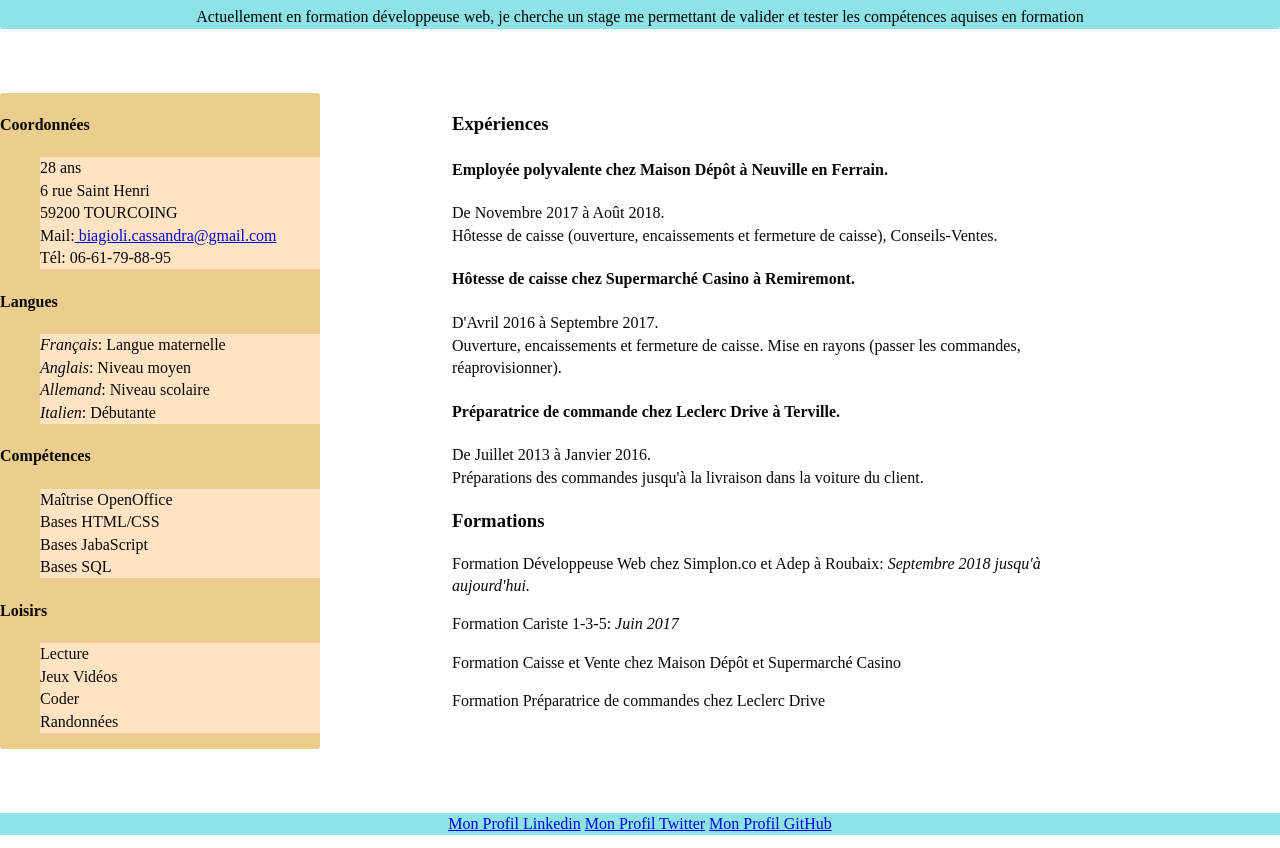
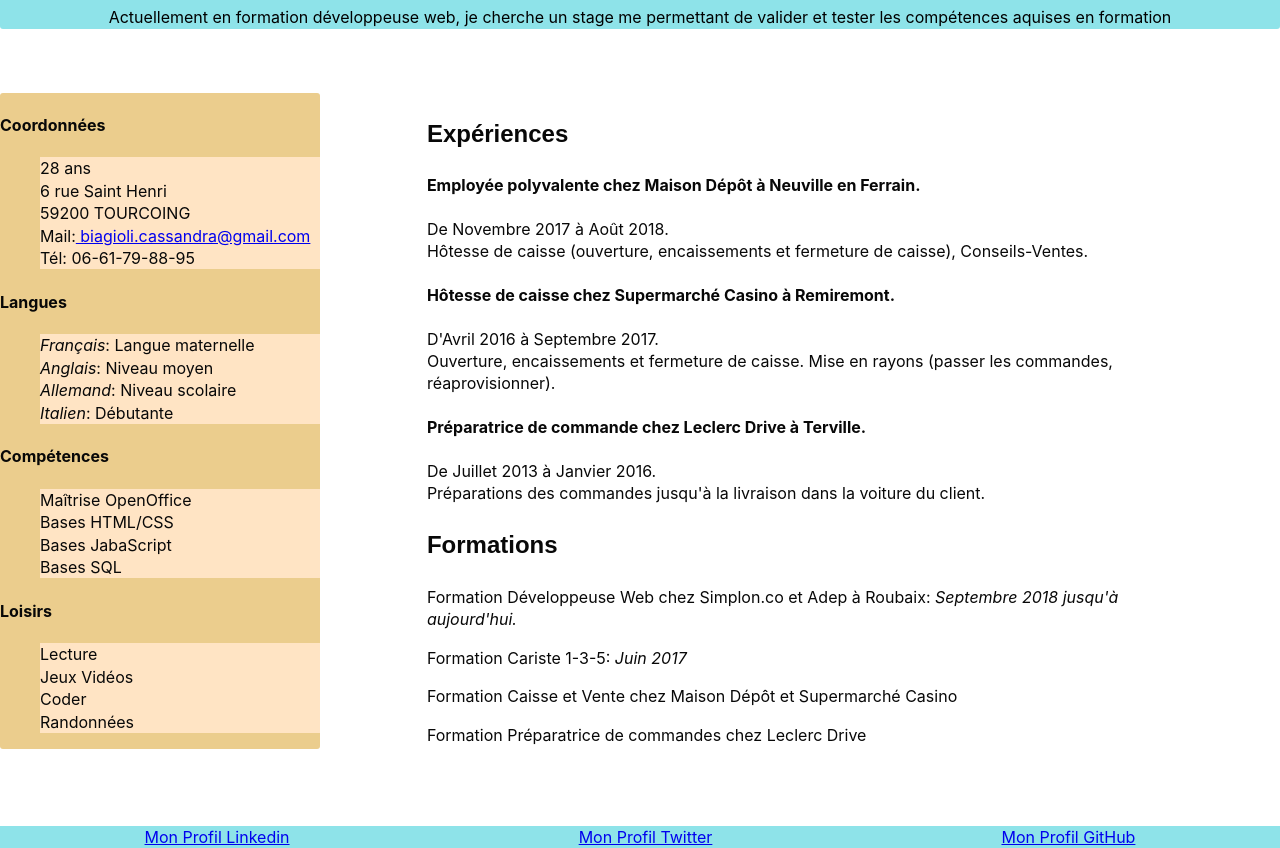
Before and after one commit to BiagioliCassandra/CV, a plain HTML site: page index.html in a window 1280 px wide. Shown: the part 135-983 px from the top of the page. Drawn offline with nearby package versions, Linux system fonts and the light colour scheme; a script that the page names is missing.

Commit message:
Change police

```diff
--- a/css/main.css
+++ b/css/main.css
@@ -96,6 +96,15 @@ textarea {
 /* ==========================================================================
    Author's custom styles
    ========================================================================== */
+/*Put the police of the body*/
+body {
+    font-family: -apple-system, BlinkMacSystemFont, 'Segoe UI', Roboto, Oxygen, Ubuntu, Cantarell, 'Open Sans', 'Helvetica Neue', sans-serif;
+}
+/*Put police and size for the title h3*/
+h3 {
+    font-family: Arial, Helvetica, sans-serif;
+    font-size: 150%;
+}
 /*Puts backgound color in blue, puts the background in circle and puts marge bottom the header*/
 header {
     width: 100%;
@@ -134,19 +143,18 @@ ul li {
 
 /*Puts this section in the middle next to the section contact information*/
 #mainexperience {
-    position: relative;
-    width: 50%;
-    margin-left: 10%;
-    margin-right: 10%;
+    /*position: relative;*/
+    width: 60%;
+    margin-left: 8%;
     display: inline-block;
     vertical-align: top;
-
 }
+/*Puts the link in the footer, in the middle*/
 #divfooter {
     background-color: rgb(142, 227, 233);
     margin-top: 5%;
-    text-align: center;
-
+    display: flex;
+    justify-content: space-around;
 
 
 
@@ -165,9 +173,6 @@ ul li {
  * Hide visually and from screen readers
  */
 
-.hidden {
-    display: none !important;
-}
 
 /*
  * Hide only visually, but have it available for screen readers:
```
Also changed, not shown: index.html (+5 -5 lines).
